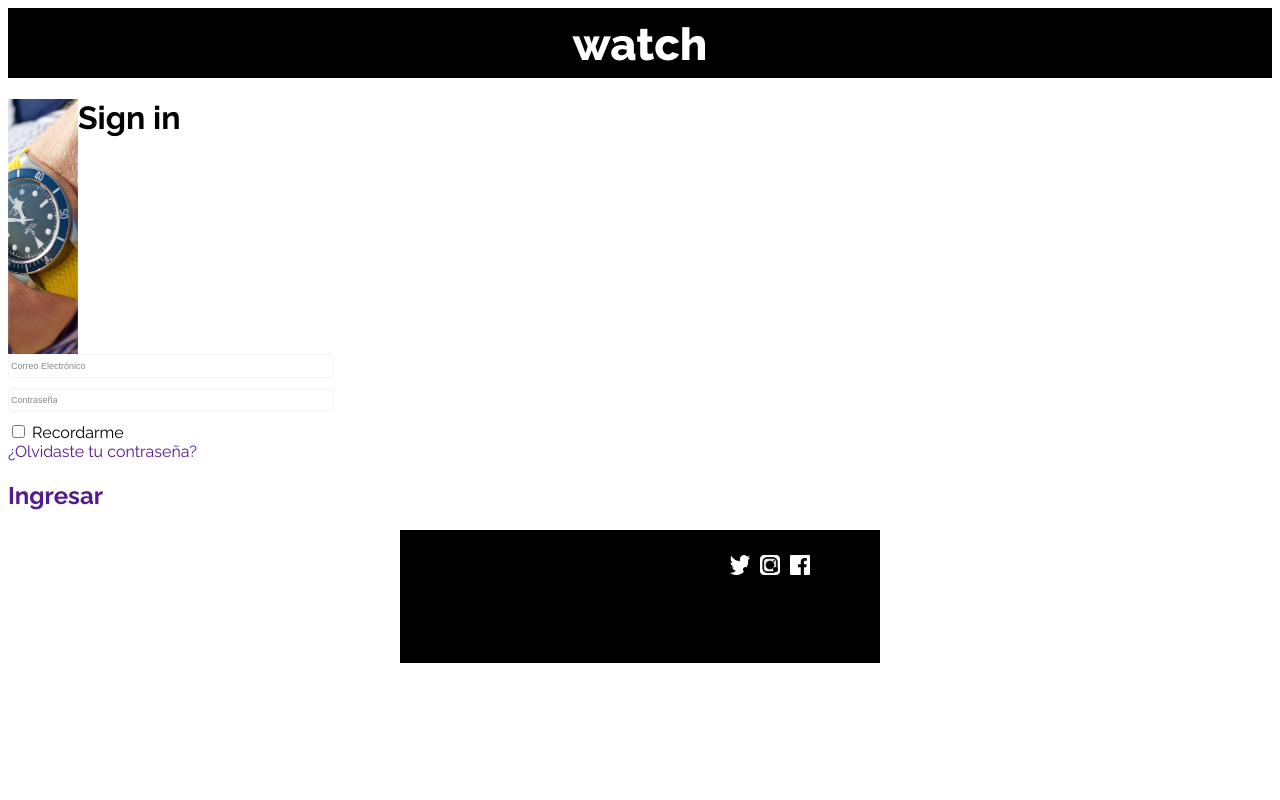
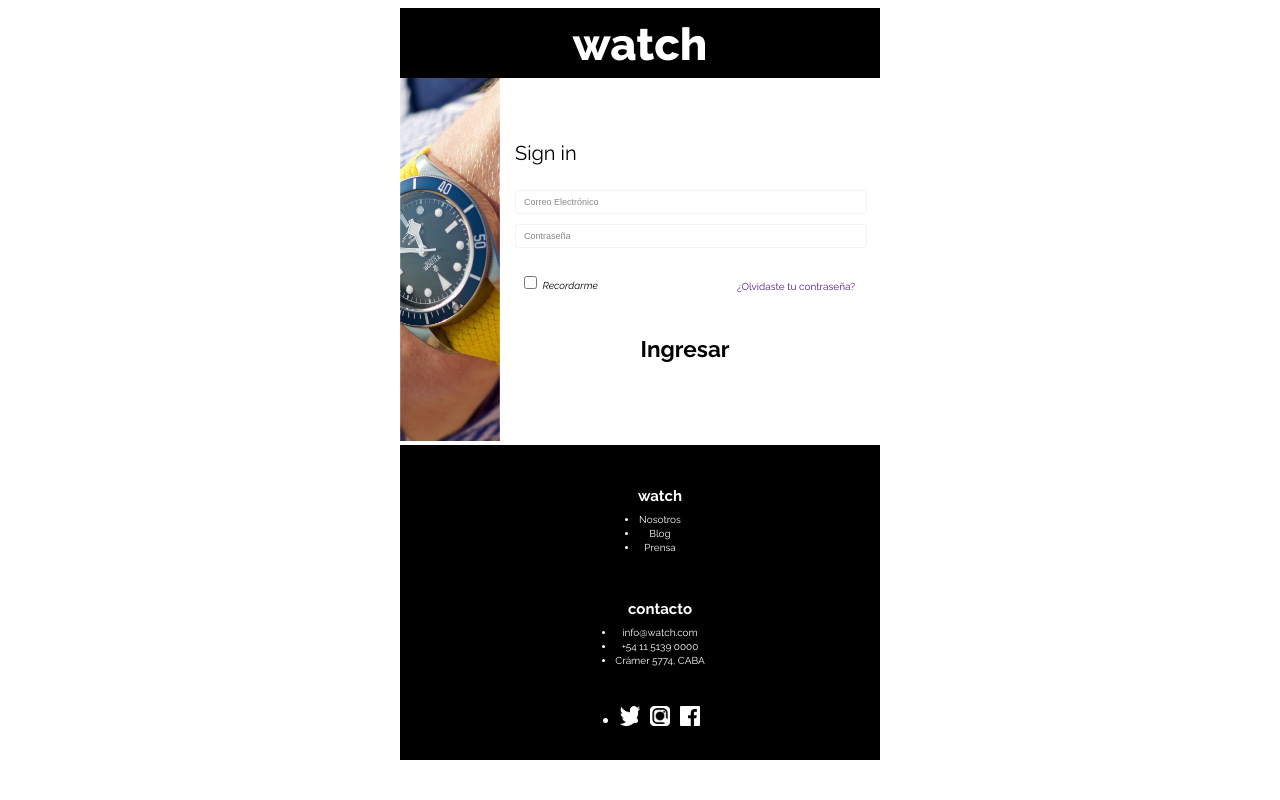
Before and after one commit to HarrySanti/dh, a PHP site: page /sign_in.html in a window 1280 px wide. Run offline with PHP 8.4, Linux system fonts and the light colour scheme; some libraries are stand-ins or nearby versions.

Commit message:
Add files via upload
Última versión del css mobile de signin

```diff
--- a/css/mobile_signin.css
+++ b/css/mobile_signin.css
@@ -10,12 +10,12 @@ a:hover {
   text-decoration: underline;
 }
 
-.contenedor {
+.contenedor_general {
   margin: 0px auto;
   width: 480px;
 }
 
-/*header*/
+/*HEADER*/
 
 header {
   display: flex;
@@ -24,11 +24,6 @@ header {
   height: 70px;
 }
 
-header .headermarca {
-  width: 100%;
-  display: flex;
-  justify-content: center;
-}
 
 header h1 {
   font-size: 45px;
@@ -37,37 +32,44 @@ header h1 {
   margin-top: 10px;
 }
 
+
+
+/*CUERPO*/
+
+.cuerpo{
+  display: flex;
+  align-content: flex-start;
+}
+
+
 /* foto */
 
 .foto_signin img {
-  width: 70px;
-  height: 255px;
-  float: left;
-  display: inline-block;
+  width: 100px;
 }
 
-/* datos*/
+/* SECCION FORMULARIO*/
 
-.datos {
-  display: inline-block;
-  margin-left: 10px;
-  width: 320px;
+.seccion_formulario{
+  margin-left: 15px;
   margin-top: 50px;
 }
 
-.datos h1 {
-  font-size: 25px;
+/*SIGNIN*/
+.seccion_formulario h1{
+  font-size: 20px;
   font-weight: 400;
   margin-bottom: 25px;
 }
 
-
+/*Formulario*/
 .formulario {
-  width: 320px;
+  width: 340px;
+  margin-bottom: 15px;
 }
 
 .form1 {
-  width: 320px;
+  width: 340px;
   font-size: 9px;
   font-weight: 100;
   font-style: normal;
@@ -75,66 +77,105 @@ header h1 {
   opacity: 0.85;
   border: 1px solid #f1f1f1;
   border-radius: 3px;
+  margin-bottom: 10px;
+  padding-left: 8px;
 }
 
-.form1:first-child {
-  margin-bottom: 10px;
+/*Botones de recordarme+olvide contraseña*/
+.botones{
+  display: inline-block;
+  position: relative;
+  width:340px;
+  margin-bottom: 40px;
 }
 
-.recordame {
+.recordarme_box {
   font-size: 10px;
   font-style: italic;
-  font-weight: 400;
-  display: block;
-  padding-left: 35px;
-  margin-bottom: 12px;
-  cursor: pointer;
+  position: absolute;
+  left: 5px;
+}
+.recordarme_box label{
+  font-size: 10px;
+}
+
+.olvidar{
+  font-size: 10px;
+  position: absolute;
+  top: 8px;
+  right: 0px;
+}
+
+/*Boton de ingresar*/
+.ingresar{
+  font-size:15px;
+  color:black;
+  text-align: center;
+  font-weight: 700;
+
 }
 
 
 
 
-
-
-
-
-
-
-
-
-
+/*ACA EMPIEZA EL CSS DEL FOOTER*/
 /*footer*/
-
 footer {
 	background: black;
-  display: flex;
-  align-content: center;
+	color: white;
 	width: 100%;
 }
-
-footer .contenedor .watch {
+footer .watch {
 	display: flex;
 	justify-content: center;
-  font-size: 9px;
-  color: white;
+	font-size: 12px;
 	text-align: center;
-  margin-top: 20px;
+
 }
 
-footer .contenedor .watch .uno{
-  font-weight: bold;
+.watch ul h3 {
+	font-weight: 700;
 	margin-bottom: 9px;
-  font-size: 12px;
+	font-size: 15px;
+	margin-top: 30px;
 }
 
-.uno1{
-  font-size: 9px;
+.watch ul li {
+	font-size: 10px;
 	margin-bottom: 3px;
 }
 
-.uno1 li{
+/* footer .watch .uno{
+	font-weight: 700;
+	margin-bottom: 9px;
+	font-size: 12px;
+} */
+
+footer .contacto {
+	display: flex;
+	justify-content: center;
+	font-size: 12px;
+	text-align: center;
+	margin-top: 10px;
+}
+
+.contacto ul h3 {
+	font-weight: 700;
+	margin-bottom: 9px;
+	font-size: 15px;
+	margin-top: 10px;
+}
+
+.contacto ul li {
+	font-size: 10px;
 	margin-bottom: 3px;
 }
+
+/* footer .contacto .uno{
+	font-weight: 700;
+	margin-bottom: 9px;
+	font-size: 12px;
+}*/
 
 footer .social {
 	display: flex;
@@ -145,6 +186,7 @@ footer .social {
 
 footer .social li {
 	margin-left: 10px;
+	margin-bottom: 30px;
 }
 
 footer .social img{
@@ -152,11 +194,6 @@ footer .social img{
 	height: 20px;
 }
 
-.tw{
-  width: 20px;
-  height: 18px;
-}
-
 footer .social li:first-child {
 	margin-left: 0;
 }
```
Lines whose indentation alone changed are shown as unchanged.
